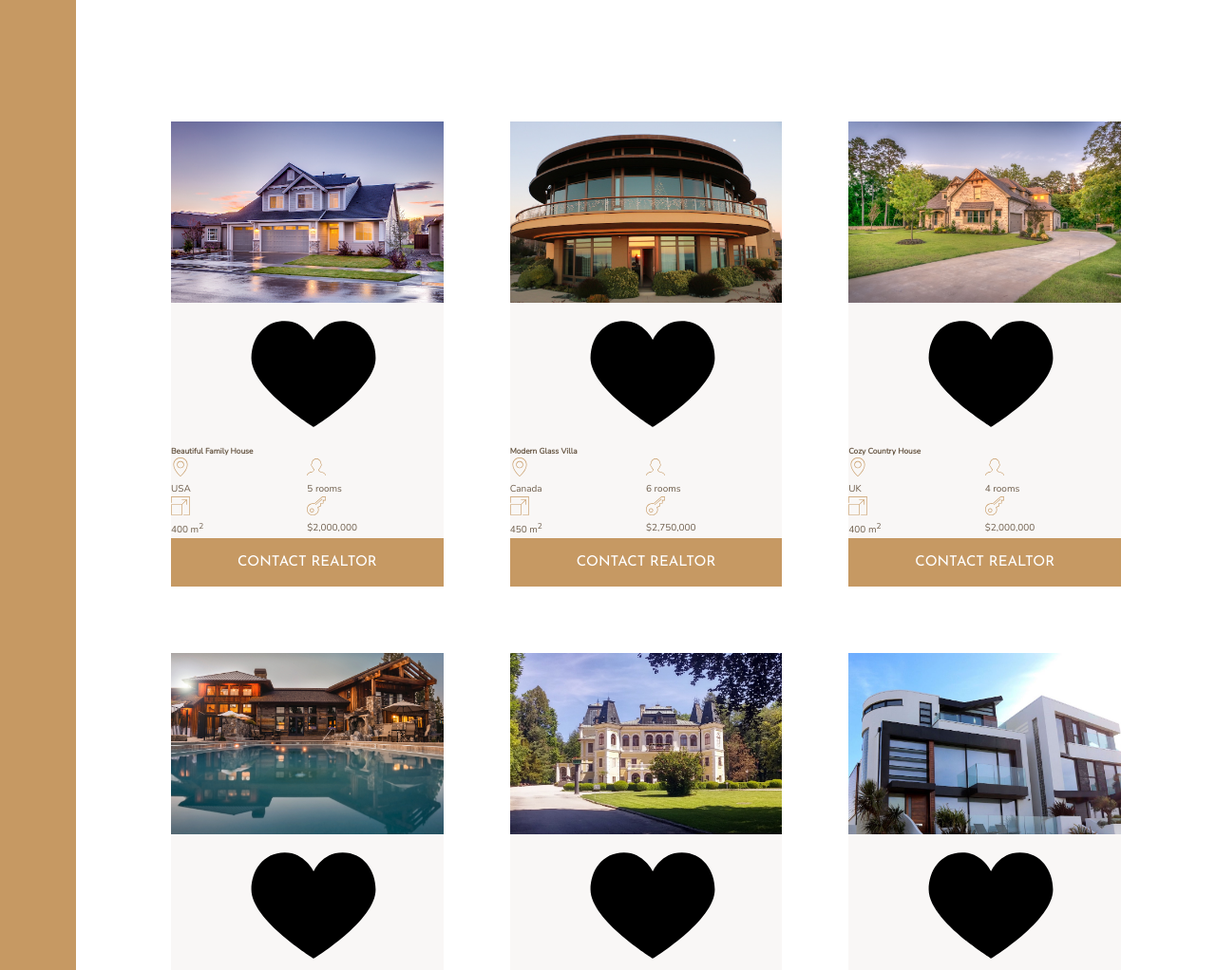
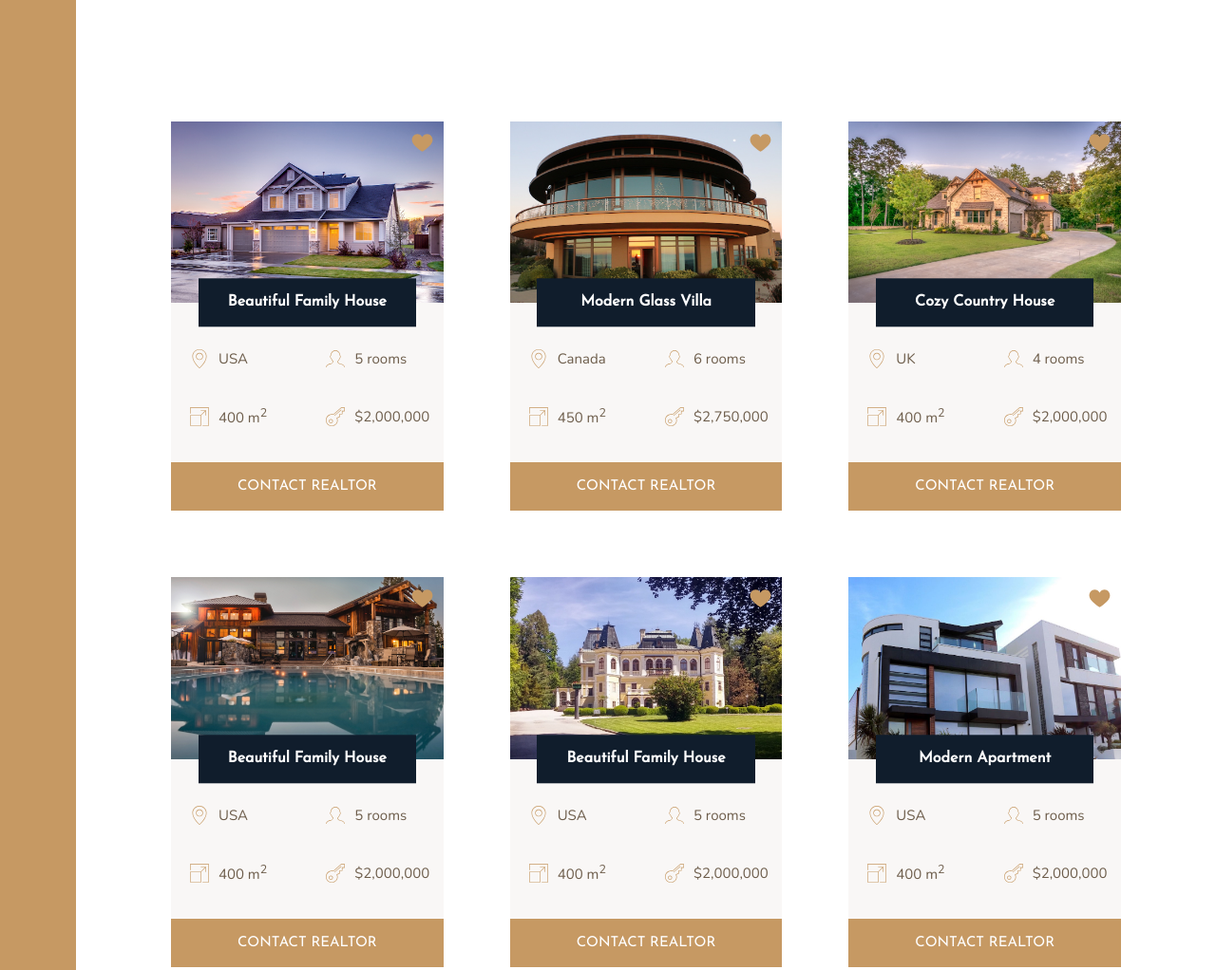
Before and after one commit to Febby/Rentic, a website: page index.html in a window 1280 px wide. Shown: the part 2180-3202 px from the top of the page at 95% size. Drawn offline with nearby package versions, Linux system fonts and the light colour scheme.

Commit message:
Finishing up home section

```diff
--- a/sass/_homes.scss
+++ b/sass/_homes.scss
@@ -12,18 +12,46 @@
     background-color:$color-grey-light-1;
     display: grid;
     grid-template-columns: repeat(2, 1fr);
+    grid-row-gap: 3.5rem;
 
     &__img{
         width: 100%;
+        grid-row: 1 / 2;
         grid-column: 1 / -1;
+        z-index: 1;
     }
 
     &__like{
+        margin: 1rem;
+        grid-row: 1 / 2;
+        grid-column: 2 / 3;
+        justify-self: end;
+        fill: $color-primary;
+        height: 2.5rem;
+        width: 2.5rem;
+        z-index: 2;
+    }
+
+    &__name{
+        font-family: $font-display;
+        text-align: center;
+        font-size: 1.6rem;
+        padding: 1.25rem;
+        background-color: $color-secondary;
+        color: #fff;
+        width: 80%;
+        grid-column: 1 / -1;
+        grid-row: 1 / 2;
+        z-index: 2;
+        justify-self: center;
+        align-self: end;
+        transform: translateY(50%);
 
     }
 
-    &__name{
-        grid-column: 1 / -1;
+    &__location,
+    &__rooms{
+        margin-top: 1.25rem;
     }
 
     &__location,
@@ -31,16 +59,19 @@
     &__area,
     &__price{
 
+            font-size: 1.5rem;
+            margin-left: 2rem;
+            display: flex;
+            align-items: center;
 
         svg{
+            margin-right: 1rem;
             fill: $color-primary;
             height: 2rem;
             width: 2rem;
         }
 
-        p{
 
-        }
     }
 
     &__btn {
```
Also changed, not shown: css/style.css.
